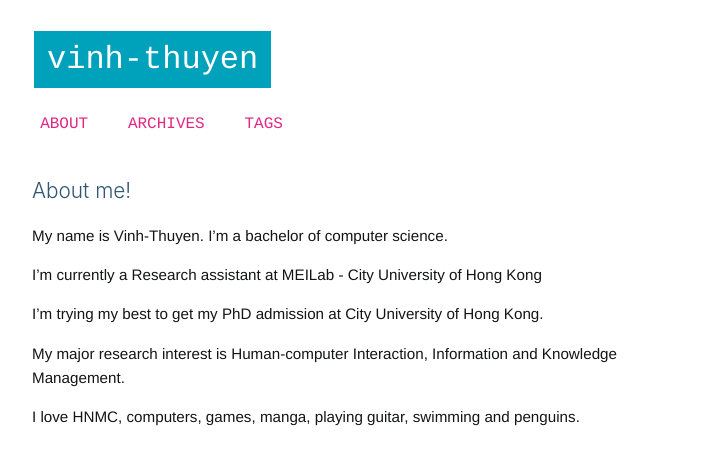
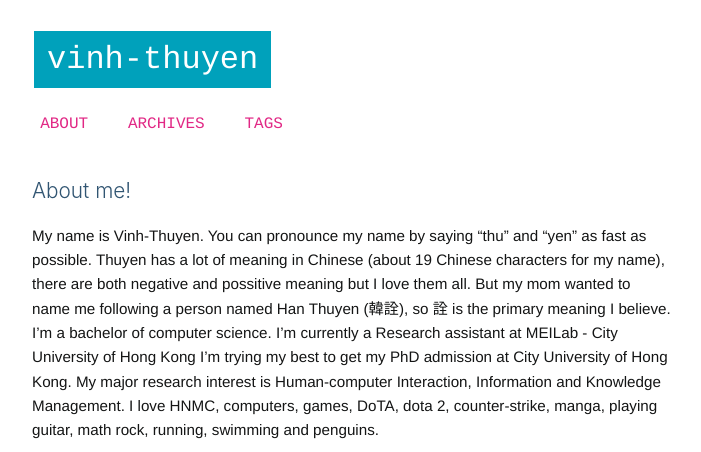
Before and after one commit to ntvthuyen/ntvthuyen.github.io_old, a Jekyll site: the page built from about/index.md, in a window 1280 px wide. Shown: the top 452 px of the page, without its empty margins (288-989 px from the left). Built offline with Jekyll 4.4.1, drawn with Linux system fonts in a browser that asks for light colours; some web fonts are replaced.

Commit message:
update about

```diff
--- a/about/index.md
+++ b/about/index.md
@@ -5,16 +5,12 @@ title: About me
 
 ## About me!
 
-My name is Vinh-Thuyen. I'm a bachelor of computer science.
-
+My name is Vinh-Thuyen. You can pronounce my name by saying "thu" and "yen" as fast as possible. Thuyen has a lot of meaning in Chinese (about 19 Chinese characters for my name), there are both negative and possitive meaning but I love them all. But my mom wanted to name me following a person named Han Thuyen (韓詮), so 詮 is the primary meaning I believe.
+I'm a bachelor of computer science.
 I'm currently a Research assistant at MEILab - City University of Hong Kong
-
 I'm trying my best to get my PhD admission at City University of Hong Kong.
-
 My major research interest is Human-computer Interaction, Information and Knowledge Management.
-
-I love HNMC, computers, games, manga, playing guitar, swimming and penguins.
-
+I love HNMC, computers, games, DoTA, dota 2, counter-strike, manga, playing guitar, math rock, running, swimming and penguins.
 
 ## About this blog
 The blog's colors are based on Hatsune Miku's colors palette (´∀`)
```
